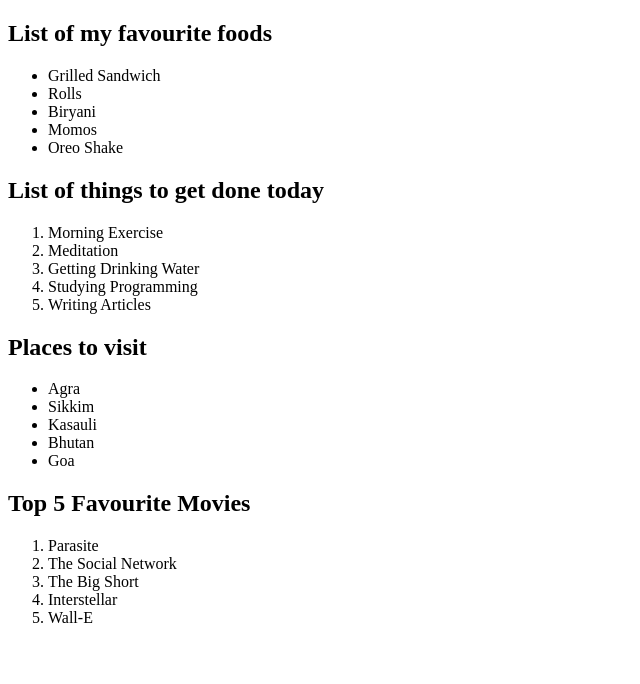
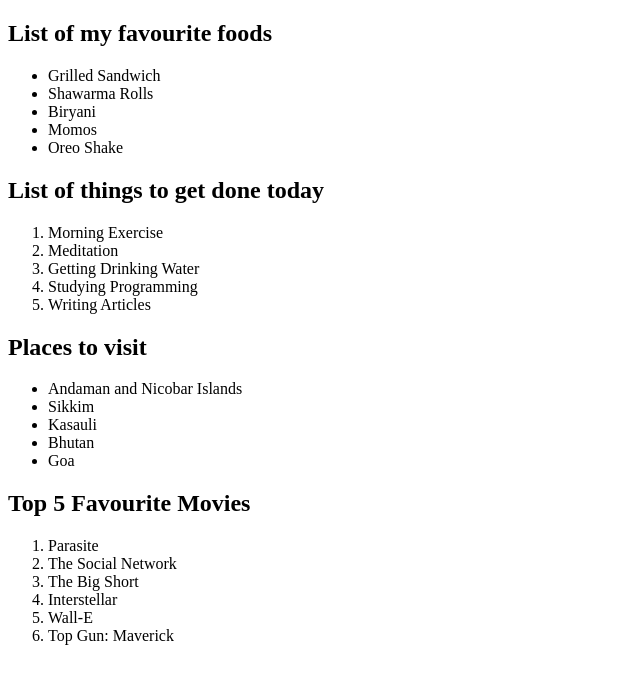
Before and after one commit to prashantlakra/the-odin-project, a plain HTML site: page 1-foundations/1-html-boilerplate/lists.html in a window 1280 px wide. Shown: the whole page, without its empty margins (0-640 px from the left). Drawn offline with Linux system fonts and the light colour scheme.

Commit message:
add new food item, place and movie

```diff
--- a/1-foundations/1-html-boilerplate/lists.html
+++ b/1-foundations/1-html-boilerplate/lists.html
@@ -2,7 +2,6 @@
 <html lang="en">
   <head>
     <meta charset="UTF-8" />
-    <meta http-equiv="X-UA-Compatible" content="IE=edge" />
     <meta name="viewport" content="width=device-width, initial-scale=1.0" />
     <title>Lists</title>
   </head>
@@ -10,7 +9,7 @@
     <h2>List of my favourite foods</h2>
     <ul>
       <li>Grilled Sandwich</li>
-      <li>Rolls</li>
+      <li>Shawarma Rolls</li>
       <li>Biryani</li>
       <li>Momos</li>
       <li>Oreo Shake</li>
@@ -25,7 +24,7 @@
     </ol>
     <h2>Places to visit</h2>
     <ul>
-      <li>Agra</li>
+      <li>Andaman and Nicobar Islands</li>
       <li>Sikkim</li>
       <li>Kasauli</li>
       <li>Bhutan</li>
@@ -38,6 +37,7 @@
       <li>The Big Short</li>
       <li>Interstellar</li>
       <li>Wall-E</li>
+      <li>Top Gun: Maverick</li>
     </ol>
   </body>
 </html>
```
